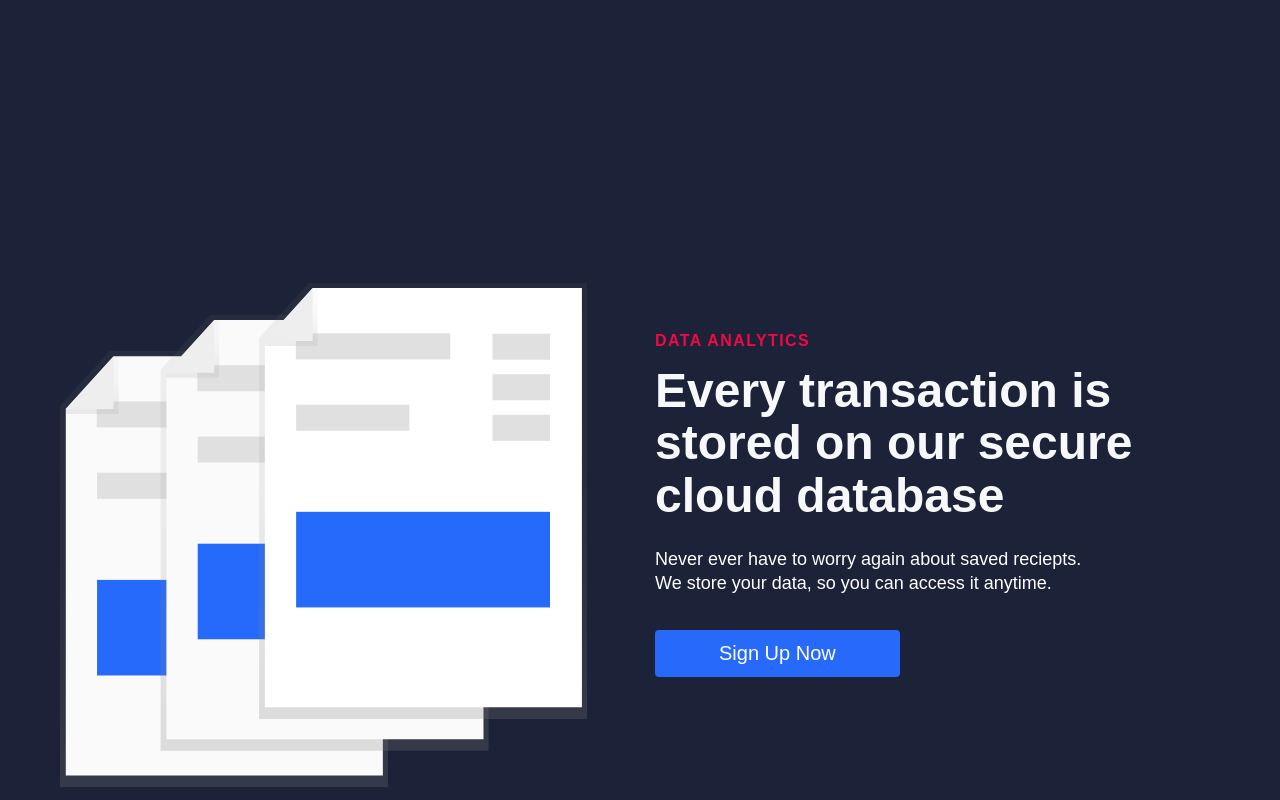
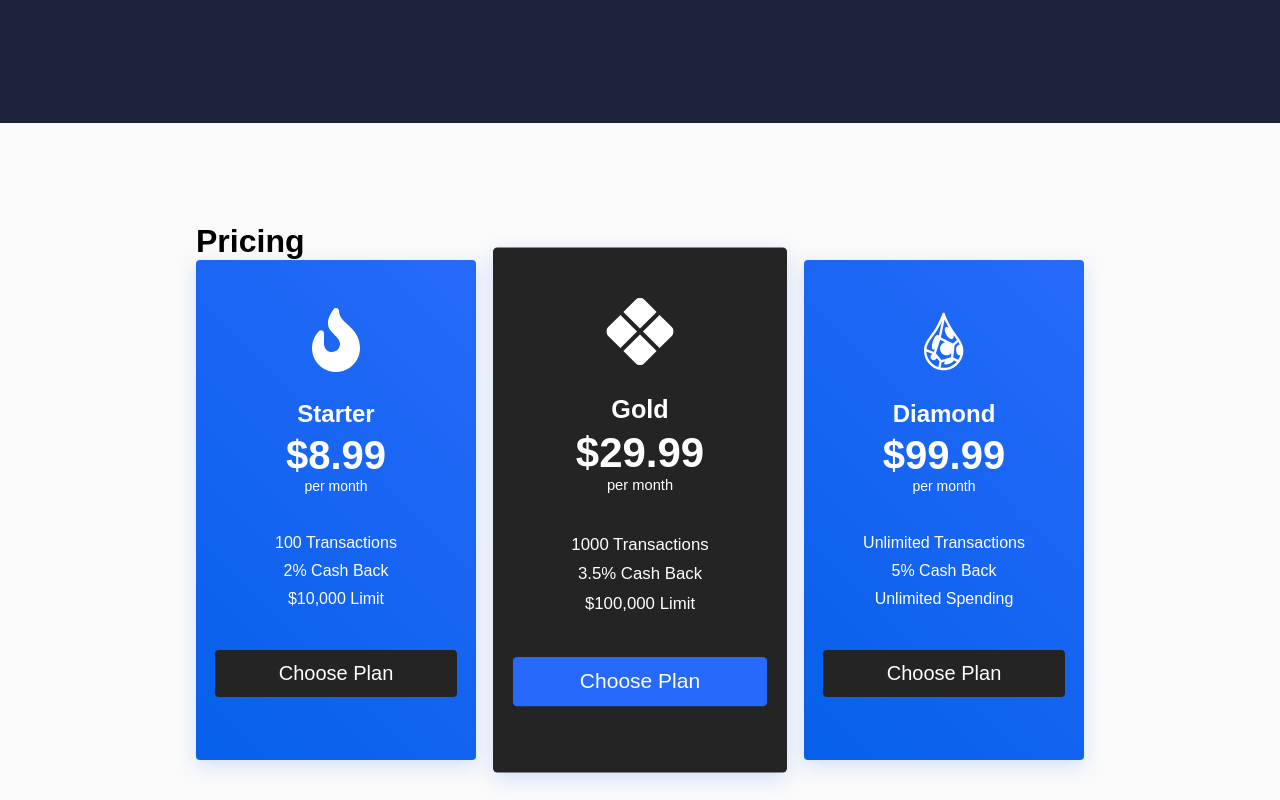
Before and after one commit to GrzegorzDabrowski/RWD-webpage, a React (Create React App) app: page / in a window 1280 px wide. Shown: the part 2380-3180 px from the top of the page. Built offline with nearby package versions, Linux system fonts and the light colour scheme.

Commit message:
pricing section done

```diff
--- /dev/null
+++ b/src/components/Pricing.css
@@ -0,0 +1,122 @@
+.pricing__section {
+  padding: 100px 0 160px;
+  display: flex;
+  flex-direction: column;
+  justify-content: center;
+  background: #fafafa;
+}
+
+.pricing__container-card {
+  background: linear-gradient(45deg, #0660e9 0%, #276afb 100%);
+  box-shadow: 0 6px 20px rgba(56, 125, 255, 0.2);
+  width: 280px;
+  height: 500px;
+  text-decoration: none;
+  border-radius: 4px;
+}
+
+.pricing__container-card:nth-child(2) {
+  transform: scale(1.05);
+  background: #242424;
+}
+
+.pricing__container-card:hover {
+  transform: scale(1.06);
+  transition: all 0.3s ease-out;
+  color: #1c2237;
+}
+
+.pricing__container-card:nth-child(2) {
+  margin: 0 24px;
+}
+
+.pricing__container {
+  display: flex;
+  justify-content: center;
+  align-items: center;
+}
+
+.pricing__wrapper {
+  display: flex;
+  flex-direction: column;
+  align-items: start;
+  margin: 0 auto;
+}
+
+.pricing__heading {
+  color: #1c2237;
+  margin-bottom: 24px;
+}
+
+.pricing__container-cardInfo {
+  display: flex;
+  flex-direction: column;
+  height: 500px;
+  padding: 24px;
+  align-items: center;
+  color: #fff;
+}
+
+.pricing__container-cardInfo h3 {
+  margin-bottom: 5px;
+  font-size: 24px;
+}
+
+.pricing__container-cardInfo h4 {
+  font-size: 40px;
+}
+
+.pricing__container-cardInfo p {
+  font-size: 14px;
+  margin-bottom: 24px;
+}
+
+.pricing__container-features {
+  margin: 16px 0 32px;
+  list-style: none;
+}
+
+.pricing__container-features li {
+  margin-bottom: 10px;
+}
+
+.pricing__container-features {
+  display: flex;
+  flex-direction: column;
+  align-items: center;
+}
+
+.icon {
+  margin: 24px 0;
+}
+
+@media screen and (max-width: 960px) {
+  .pricing__container {
+    display: flex;
+    flex-direction: column;
+    justify-content: center;
+    align-items: center;
+    width: 100%;
+  }
+
+  .pricing__container-card {
+    width: 90%;
+  }
+
+  .pricing__wrapper {
+    margin: 0 30px;
+    display: flex;
+    flex-direction: column;
+    align-items: center;
+  }
+
+  .pricing__container-card:nth-child(2) {
+    transform: scale(1);
+    background: #242424;
+    margin: 24px;
+  }
+
+  .pricing__container-card:hover {
+    transform: none;
+  }
+}
--- /dev/null
+++ b/src/components/Pricing.js
@@ -0,0 +1,80 @@
+import React from "react";
+import { FaFire } from "react-icons/fa";
+import { Link } from "react-router-dom";
+import { Button } from "./Button";
+import { BsXDiamondFill } from "react-icons/bs";
+import { GiCrystalize } from "react-icons/gi";
+import { IconContext } from "react-icons/lib";
+import "./Pricing.css";
+
+function Pricing() {
+  return (
+    <IconContext.Provider value={{ color: "#fff", size: 64 }}>
+      <div>
+        <div className="pricing__section">
+          <div className="pricing__wrapper">
+            <h1 className="pricin__heading">Pricing</h1>
+            <div className="pricing__container">
+              <Link to="/sign-up" className="pricing__container-card">
+                <div className="pricing__container-cardInfo">
+                  <div className="icon">
+                    <FaFire />
+                  </div>
+                  <h3>Starter</h3>
+                  <h4>$8.99</h4>
+                  <p>per month</p>
+                  <ul className="pricing__container-features">
+                    <li>100 Transactions</li>
+                    <li>2% Cash Back</li>
+                    <li>$10,000 Limit</li>
+                  </ul>
+                  <Button buttonSize="btn--wide" buttonColor="primary">
+                    Choose Plan
+                  </Button>
+                </div>
+              </Link>
+              <Link to="/sign-up" className="pricing__container-card">
+                <div className="pricing__container-cardInfo">
+                  <div className="icon">
+                    <BsXDiamondFill />
+                  </div>
+                  <h3>Gold</h3>
+                  <h4>$29.99</h4>
+                  <p>per month</p>
+                  <ul className="pricing__container-features">
+                    <li>1000 Transactions</li>
+                    <li>3.5% Cash Back</li>
+                    <li>$100,000 Limit</li>
+                  </ul>
+                  <Button buttonSize="btn--wide" buttonColor="blue">
+                    Choose Plan
+                  </Button>
+                </div>
+              </Link>
+              <Link to="/sign-up" className="pricing__container-card">
+                <div className="pricing__container-cardInfo">
+                  <div className="icon">
+                    <GiCrystalize />
+                  </div>
+                  <h3>Diamond</h3>
+                  <h4>$99.99</h4>
+                  <p>per month</p>
+                  <ul className="pricing__container-features">
+                    <li>Unlimited Transactions</li>
+                    <li>5% Cash Back</li>
+                    <li>Unlimited Spending</li>
+                  </ul>
+                  <Button buttonSize="btn--wide" buttonColor="primary">
+                    Choose Plan
+                  </Button>
+                </div>
+              </Link>
+            </div>
+          </div>
+        </div>
+      </div>
+    </IconContext.Provider>
+  );
+}
+
+export default Pricing;
--- a/src/components/pages/HomePage/Home.js
+++ b/src/components/pages/HomePage/Home.js
@@ -1,5 +1,6 @@
 import React from "react";
 import HeroSection from "../../HeroSection";
+import Pricing from "../../Pricing";
 import { homeObjFour, homeObjOne, homeObjThree, homeObjTwo } from "./Data";
 
 function Home() {
@@ -8,6 +9,7 @@ function Home() {
       <HeroSection {...homeObjOne} />
       <HeroSection {...homeObjThree} />
       <HeroSection {...homeObjTwo} />
+      <Pricing />
       <HeroSection {...homeObjFour} />
     </>
   );
```
Also changed, not shown: 1 other file (tests, documents, lock files or other folders).
